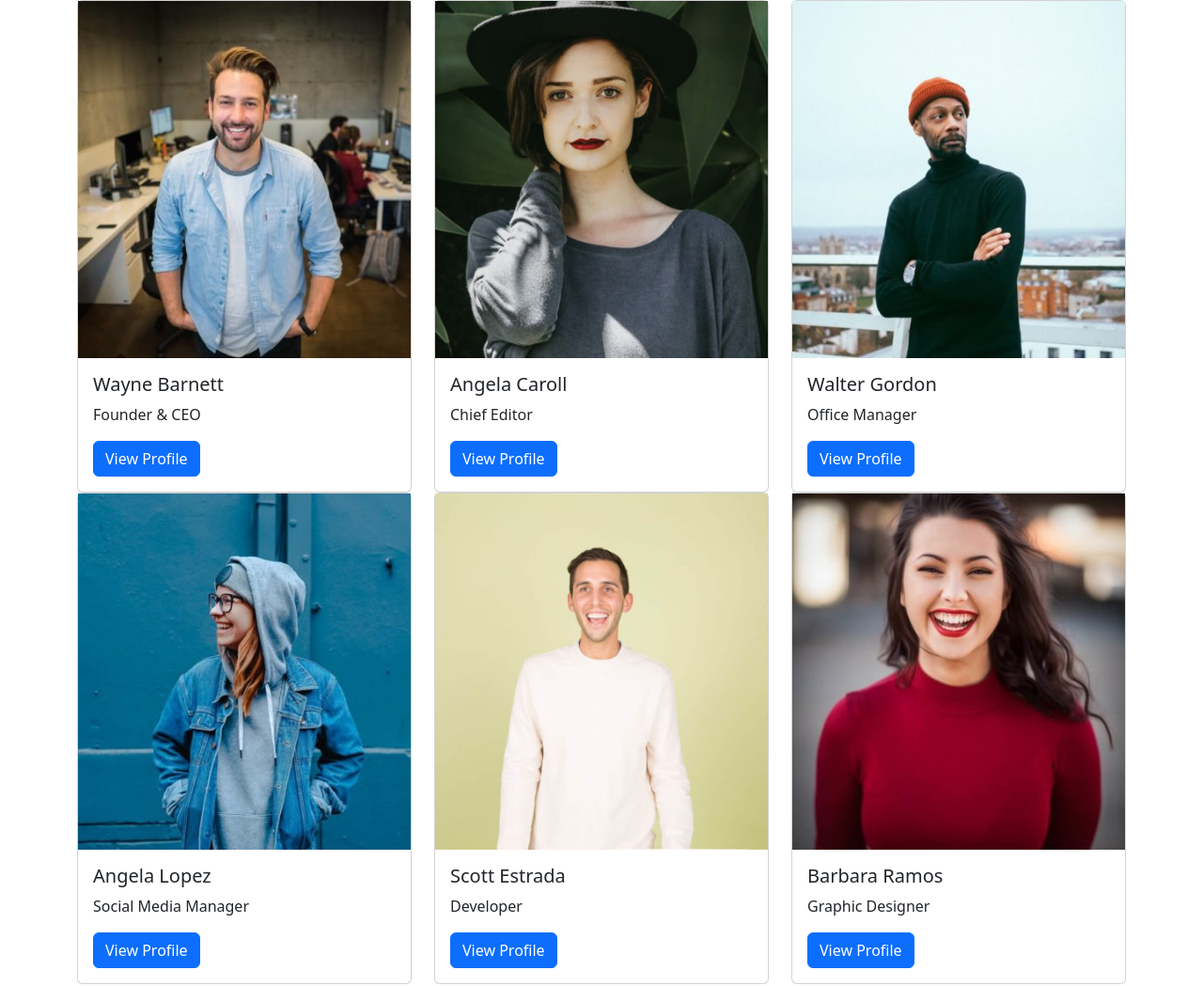
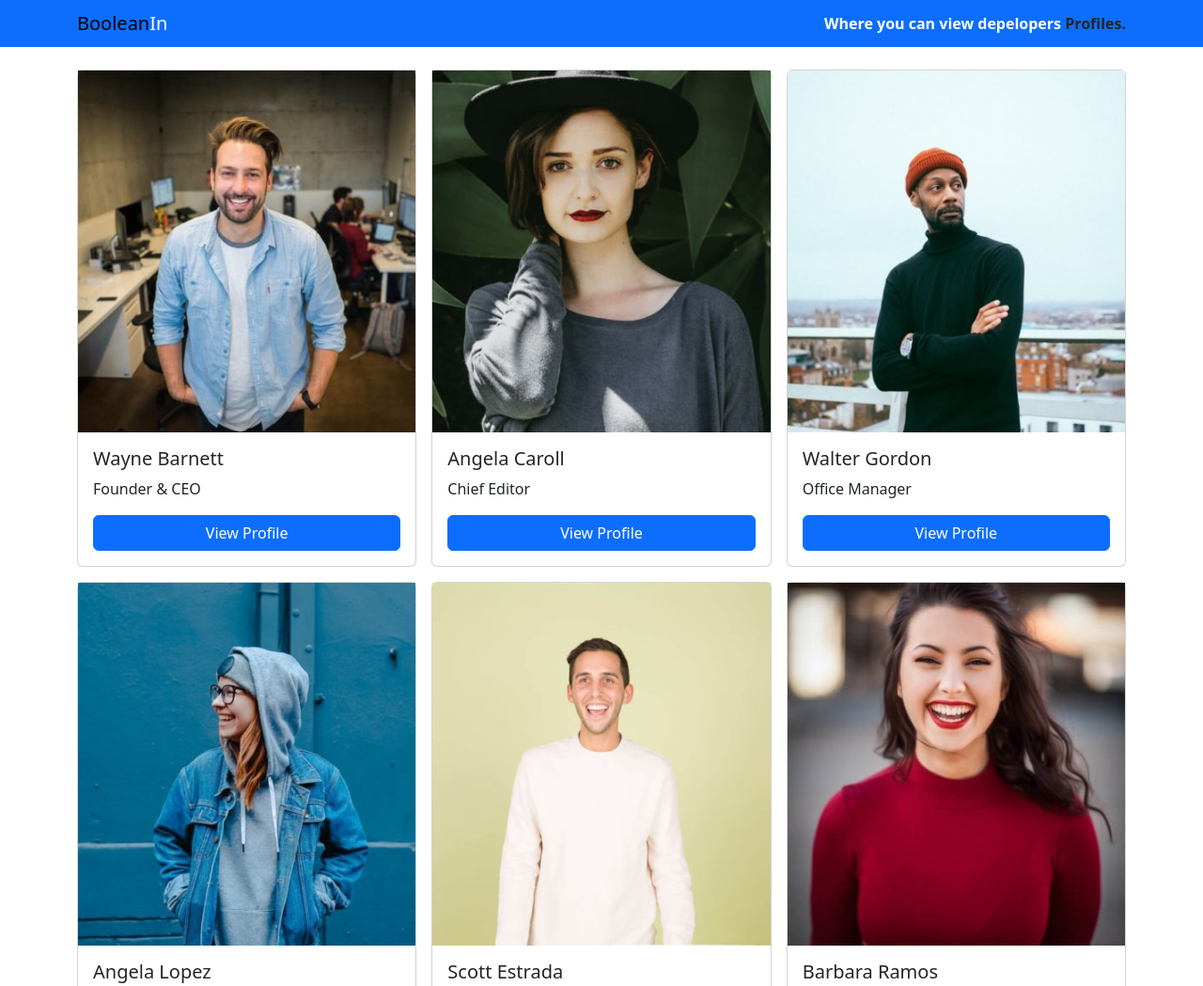
Before and after one commit to giacomomarongiu/js-our-team, a plain HTML site: page index.html in a window 1280 px wide. Shown: the top 1049 px of the page at 94% size. Drawn offline with nearby package versions, Linux system fonts and the light colour scheme.

Commit message:
Bonus 1 & 2 completed + some style with bootstrap + navbar

```diff
--- a/assets/js/main.js
+++ b/assets/js/main.js
@@ -65,7 +65,7 @@ container.append(row);
 
 //Assegno struttuta Bootstrap aggiungendo classi
 container.classList.add('container');
-row.classList.add('row');
+row.classList.add('row', 'g-3');
 
 
 // Milestone 2 - Nello stesso ciclo di Milestone 1 pubblico anche su DOM
@@ -94,20 +94,20 @@ for (let i = 0; i < team.length; i++) {
 
     //Aggiungo la mia card
     col.append(card);
-    card.classList.add('card');
+    card.classList.add('card', 'h-100', 'position-relative');
 
     //BONUS 1 Faccio sì che al posto della stringa ci sia un immagine
-    card.innerHTML = `<img src="./assets/img/${member.image}" alt="">`
+    card.innerHTML = `<img class="w-100" src="./assets/img/${member.image}" alt=""> `
 
 
     //BONUS 2 Organizzo il mio DOM in modo tale da poterlo modificare con Bootstrap
     card.append(cardBody);
-    cardBody.classList.add('card-body')
+    cardBody.classList.add('card-body', 'd-flex', 'flex-column')
 
     //Aggiungo elementi alla mia card (Prelevandoli dai miei oggetti)
     cardBody.innerHTML = `
     <h5 class="card-title">${member.name}</h5>
     <p class="card-text">${member.role}</p>
-    <a href="#" class="btn btn-primary">View Profile</a>
+    <a href="#" class="btn btn-primary mt-auto">View Profile</a>
     `
 }
--- a/index.html
+++ b/index.html
@@ -4,9 +4,16 @@
     <meta charset="UTF-8">
     <meta name="viewport" content="width=device-width, initial-scale=1.0">
     <title>Document</title>
+    <script src="https://kit.fontawesome.com/3a46370e2f.js" crossorigin="anonymous"></script>
     <link href="https://cdn.jsdelivr.net/npm/bootstrap@5.3.3/dist/css/bootstrap.min.css" rel="stylesheet" integrity="sha384-QWTKZyjpPEjISv5WaRU9OFeRpok6YctnYmDr5pNlyT2bRjXh0JMhjY6hW+ALEwIH" crossorigin="anonymous">
 </head>
 <body>
+    <nav class="navbar bg-primary mb-4">
+        <div class="container">
+          <span class="navbar-brand mb-0 h1">Boolean<span class="text-white">In</span> </span>
+          <span class="fw-bold text-white"> Where you can view depelopers <span class="text-dark">Profiles.</span></span>
+        </div>
+      </nav>
 
 
     <script src="./assets/js/main.js"></script>
```
Also changed, not shown: assets/css/style.css (added).
